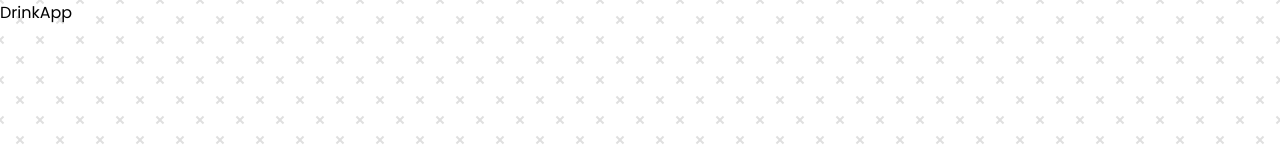
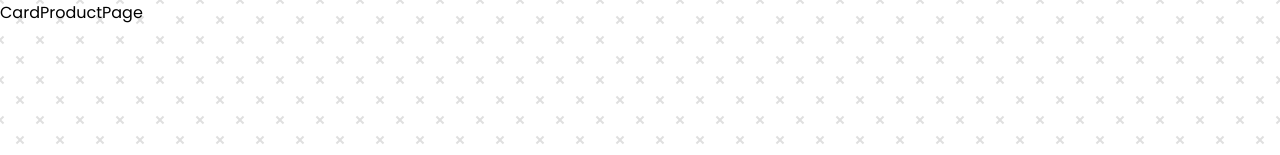
Before and after one commit to Cito2310/drink-apps, a React (Vite) app: page / in a window 1280 px wide. Shown: the top 155 px of the page. Built offline with nearby package versions, Linux system fonts and the light colour scheme.

Commit message:
Added routes card and select

```diff
--- a/package.json
+++ b/package.json
@@ -1,7 +1,7 @@
 {
   "name": "node-ts-load-drink-2",
   "private": true,
-  "version": "0.1.0",
+  "version": "0.1.1",
   "type": "module",
   "scripts": {
     "dev": "vite",
--- /dev/null
+++ b/src/Card_Product_Page/CardProductPage.tsx
@@ -0,0 +1,5 @@
+export const CardProductPage = () => {
+    return (
+        <div>CardProductPage</div>
+    )
+}
--- a/src/DrinkApp.tsx
+++ b/src/DrinkApp.tsx
@@ -1,11 +1,20 @@
+import { Routes, Route, Navigate } from "react-router-dom"
+
 import "./styles/config.scss"
 import "./styles/background-pattern-drink.scss"
+import { CardProductPage } from "./Card_Product_Page/CardProductPage"
+import { ListSelectPage } from './List_Select_Page/ListSelectPage';
 
 export const DrinkApp = () => {
     return (
         <>
             <div id="background-pattern-drink"></div>
-            <div>DrinkApp</div>
+            <Routes>
+                <Route path="/" element={<CardProductPage/>}/>
+                <Route path="/select" element={<ListSelectPage/>}/>
+
+                <Route path="/*" element={<Navigate to={"/"}/>} />
+            </Routes>
         </>
     )
 }
--- /dev/null
+++ b/src/List_Select_Page/ListSelectPage.tsx
@@ -0,0 +1,5 @@
+export const ListSelectPage = () => {
+    return (
+        <div>ListSelectPage</div>
+    )
+}
--- a/src/main.tsx
+++ b/src/main.tsx
@@ -1,9 +1,13 @@
 import React from 'react'
 import ReactDOM from 'react-dom/client'
+import { BrowserRouter } from "react-router-dom"
+
 import { DrinkApp } from './DrinkApp'
 
 ReactDOM.createRoot(document.getElementById('root') as HTMLElement).render(
   // <React.StrictMode>
-    <DrinkApp/>
+    <BrowserRouter>
+      <DrinkApp/>
+    </BrowserRouter>
   // </React.StrictMode>
 )
```
Also changed, not shown: 1 other file (tests, documents, lock files or other folders).
